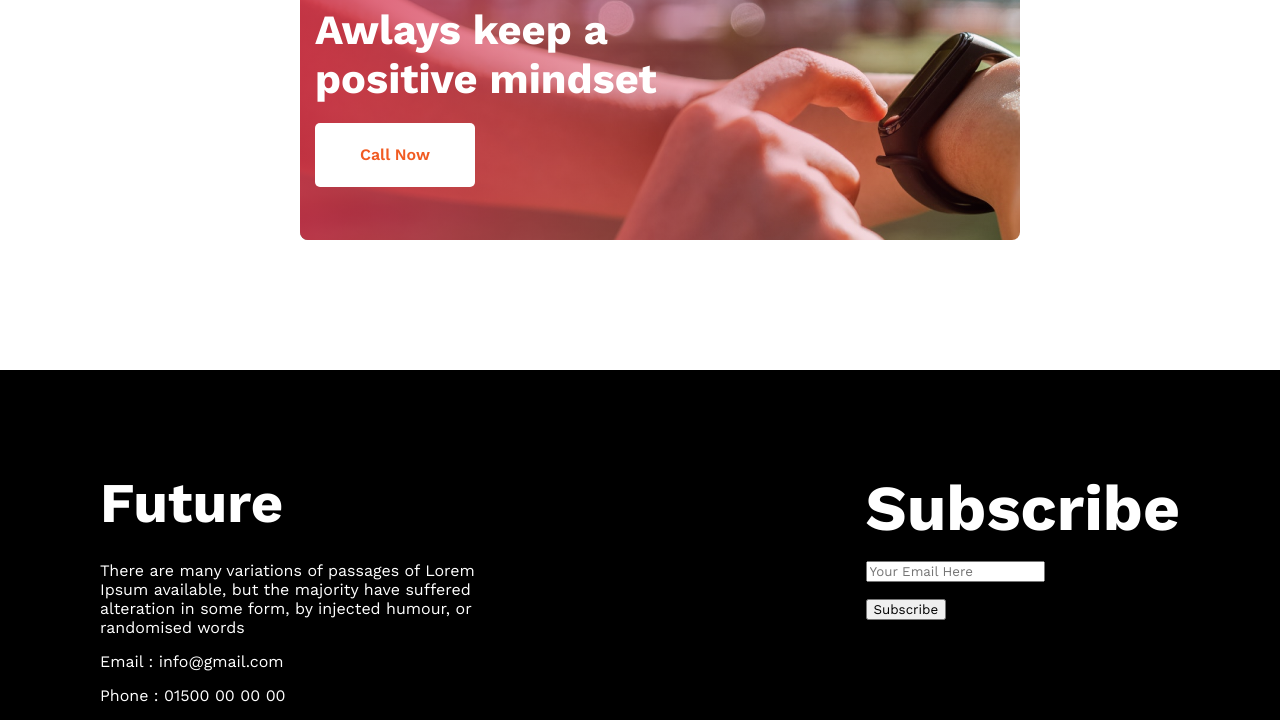
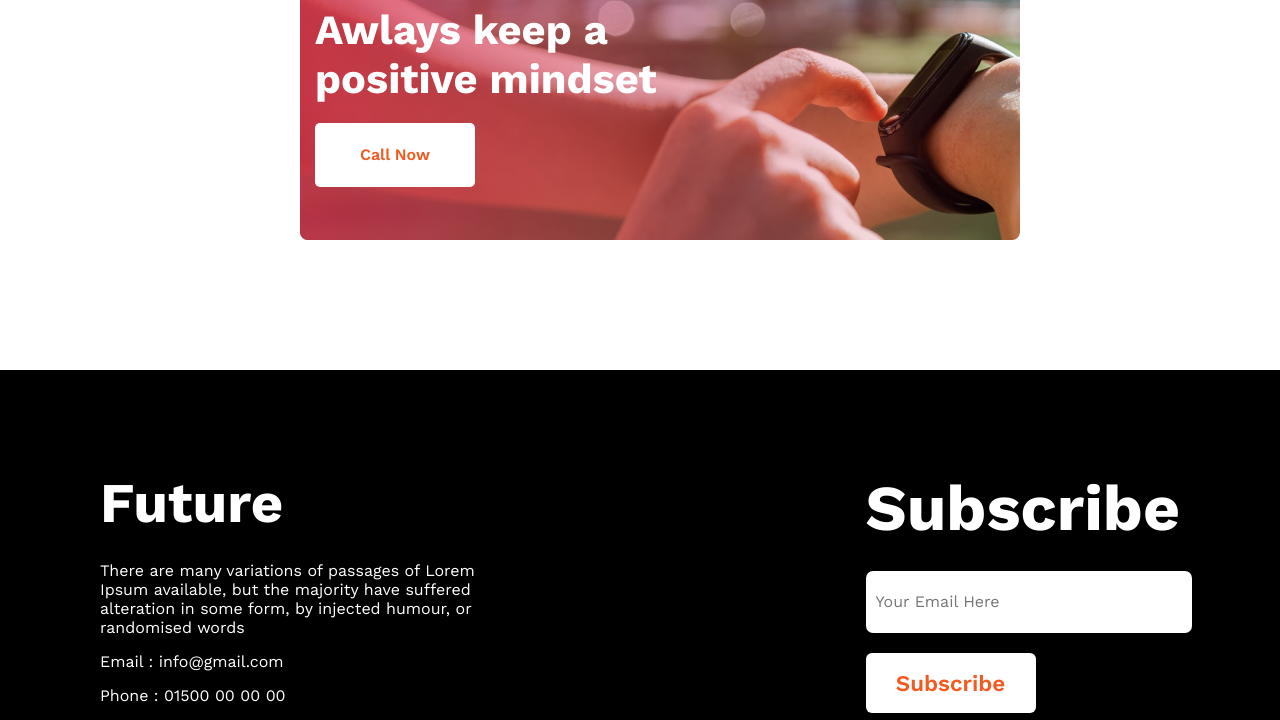
Before and after one commit to CodeWithHasib/5th, a plain HTML site: page index.html in a window 1280 px wide. Shown: the part 1852-2572 px from the top of the page. Drawn offline with nearby package versions, Linux system fonts and the light colour scheme.

Commit message:
final touch

```diff
--- a/css/style.css
+++ b/css/style.css
@@ -210,6 +210,28 @@
     margin-top: 15px;
 }
 /* subscribe us part */
+.sub_email
+{
+    height: 60px;
+    width: 100%;
+    margin-top: 25px;
+    border: 0;
+    border-radius: 7px;
+    padding-left: 10px;
+    font-size: 0.5em;
+}
+.subscrib_btn
+{
+    background: #fff;
+    border: 0;
+    border-radius: 6px;
+    height: 60px;
+    width: 170px;
+    margin-top: 20px;
+    color: #F15B22;
+    font-size: 0.7em;
+    font-weight: 600;
+}
 .subscribe
 {
     padding-right: 100px;
```
